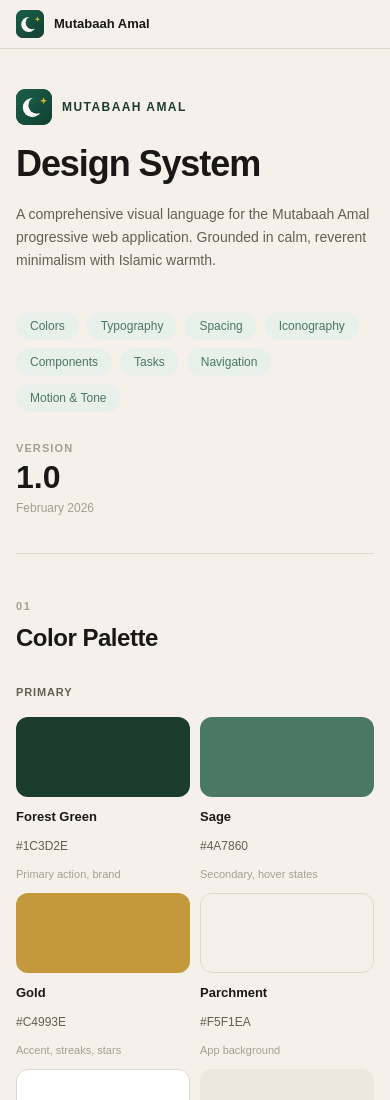
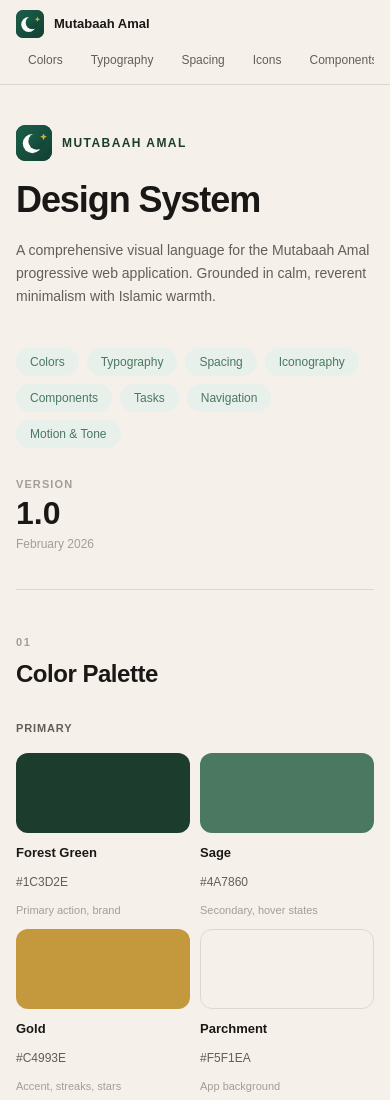
Before and after one commit to syahmi/mutabaah-design-system, a plain HTML site: page index.html in a window 390 px wide. Shown: the top 1100 px of the page. Drawn offline with nearby package versions, Linux system fonts and the light colour scheme; a web font is replaced by a local one.

Commit message:
Fix nav-links not showing in mobile view

```diff
--- a/index.html
+++ b/index.html
@@ -39,6 +39,7 @@
       </div>
       <span class="nav-title">Mutabaah Amal</span>
     </a>
+    <div class="nav-links">
       <a href="#colors" class="nav-link">Colors</a>
       <a href="#typography" class="nav-link">Typography</a>
       <a href="#spacing" class="nav-link">Spacing</a>
@@ -47,6 +48,7 @@
       <a href="#tasks" class="nav-link">Tasks</a>
       <a href="#navigation" class="nav-link">Navigation</a>
       <a href="#motion" class="nav-link">Motion</a>
+    </div>
   </div>
 </nav>
 
--- a/script.js
+++ b/script.js
@@ -11,7 +11,10 @@ const observer = new IntersectionObserver(entries => {
     if (entry.isIntersecting) {
       navLinks.forEach(link => link.classList.remove('active'));
       const active = document.querySelector(`.nav-link[href="#${entry.target.id}"]`);
-      if (active) active.classList.add('active');
+      if (active) {
+        active.classList.add('active');
+        active.scrollIntoView({ behavior: 'smooth', inline: 'nearest', block: 'nearest' });
+      }
     }
   });
 }, { rootMargin: '-20% 0px -75% 0px' });
--- a/styles.css
+++ b/styles.css
@@ -64,10 +64,13 @@ section:last-child { border-bottom: none; }
 }
 .nav-logo svg { width: 28px; height: 28px; display: block; }
 .nav-title { font-family: 'Google Sans Flex', sans-serif; font-size: 13px; font-weight: 700; color: var(--text-1); }
+.nav-links {
+  display: flex; align-items: center; gap: 8px;
+}
 .nav-link {
   font-family: 'Google Sans Flex', sans-serif; font-size: 12px; font-weight: 500;
   color: var(--text-2); text-decoration: none; padding: 5px 12px;
-  border-radius: 100px; transition: background 0.15s, color 0.15s;
+  border-radius: 100px; transition: background 0.15s, color 0.15s; white-space: nowrap;
 }
 .nav-link:hover { background: var(--surface-alt); color: var(--text-1); }
 .nav-link.active { background: var(--surface-alt); color: var(--text-1); font-weight: 600; }
@@ -443,8 +446,14 @@ footer {
 /* ── Responsive — Mobile (≤640px) ── */
 @media (max-width: 640px) {
   .page { padding: 0 16px; }
-  .sticky-nav-inner { padding: 10px 16px; }
-  .nav-link { display: none; }
+  .sticky-nav-inner { padding: 10px 16px 0; flex-wrap: wrap; gap: 0; }
+  .nav-brand { margin-bottom: 8px; }
+  .nav-links {
+    width: 100%; overflow-x: auto; -webkit-overflow-scrolling: touch;
+    padding-bottom: 10px; gap: 4px;
+    scrollbar-width: none;
+  }
+  .nav-links::-webkit-scrollbar { display: none; }
   section { padding: 44px 0; }
   #hero { padding: 40px 0 36px; }
   .section-title { font-size: 24px; margin-bottom: 28px; }
```
Lines whose indentation alone changed are shown as unchanged.
